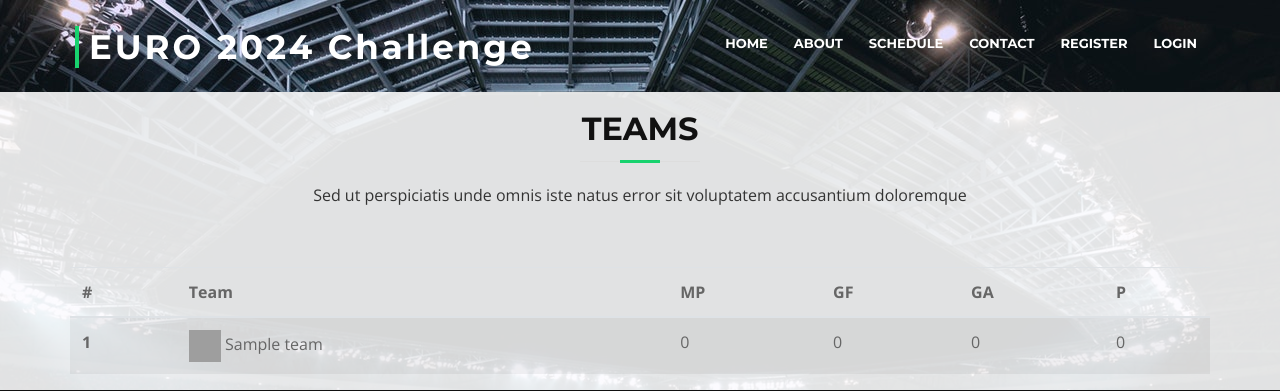
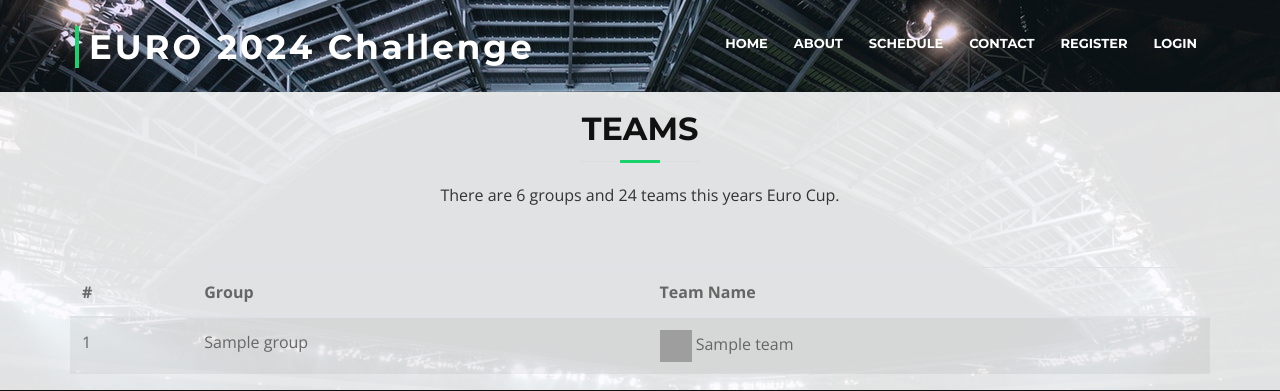
Before and after one commit to huzeyfeborazan/euro2024, a Flask app: page /schedule in a window 1280 px wide. Shown: the top 391 px of the page. Run offline with Flask 2, Linux system fonts and the light colour scheme; a database or web service that is not in the repository returns one stand-in record (values such as "Sample title"); some libraries are stand-ins or nearby versions; some web fonts are replaced; grey boxes are pictures that could not be loaded.

Commit message:
Schedule page updated

```diff
--- a/euro2024-app/templates/schedule.html
+++ b/euro2024-app/templates/schedule.html
@@ -5,7 +5,7 @@
 
 	<header class="section-header" style="margin-top: 50px;">
       <h3>Teams</h3>
-      <p>Sed ut perspiciatis unde omnis iste natus error sit voluptatem accusantium doloremque</p>
+      <p>There are 6 groups and 24 teams this years Euro Cup.</p>
     </header>
 
     <div class="row">
@@ -13,26 +13,20 @@
     	<table class="table table-striped">
 		  <thead>
 		    <tr>
-		      <th scope="col">#</th>
-		      <th scope="col">Team</th>
-		      <th scope="col">MP</th>
-		      <th scope="col">GF</th>
-		      <th scope="col">GA</th>
-		      <th scope="col">P</th>
+			<th scope="col">#</th>
+		      <th scope="col">Group</th>
+		      <th scope="col">Team Name</th>
 		    </tr>
 		  </thead>
 		  <tbody>
 		  	{% for team in teams %}
 		  		<tr>
-			      <th scope="row">{{loop.index}}</th>
+			      <td>{{loop.index}}</th>
+				  <td>{{ team.group}}</td>
 			      <td class="team">
 					<img src="https://img.uefa.com/imgml/flags/240x240/{{ team._id }}.png" alt="{{ team.code}}" title="{{ team.code}}">
 			      	{{ team.name }}
 			      </td>
-			      <td>0</td>
-			      <td>0</td>
-			      <td>0</td>
-			      <td>0</td>
 			    </tr>
 			{% endfor %}
 		  </tbody>
```
